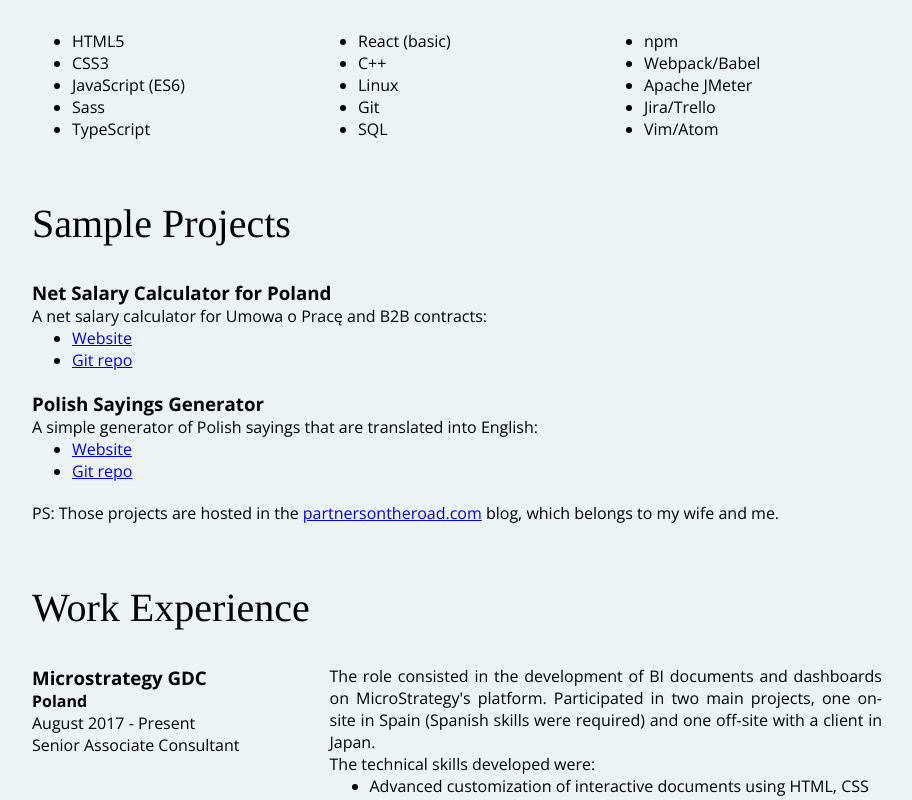
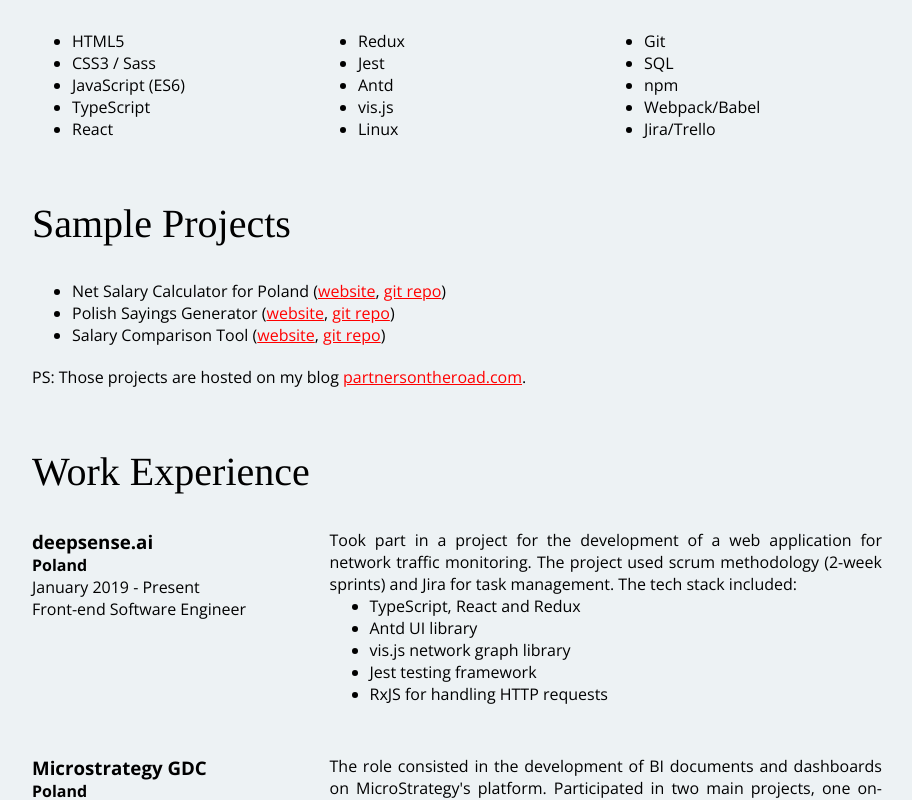
Before and after one commit to rafaelsaback/rafaelsaback.github.io, a website: page index.html in a window 1280 px wide. Shown: the part 556-1356 px from the top of the page, without its empty margins (183-1095 px from the left). Drawn offline with nearby package versions, Linux system fonts and the light colour scheme.

Commit message:
Update resume

```diff
--- a/index.html
+++ b/index.html
@@ -25,7 +25,8 @@
     <!-- NAVIGATION BAR -->
     <nav class="nav-bar">
       <a href="#about">About</a>
-      <a href="#technical-skills">Technical Skills & Tools</a>
+      <a href="#technical-skills">Technical Skills</a>
+      <a href="#sample-projects">Sample Projects</a>
       <a href="#work">Work Experience</a>
       <a href="#education">Education</a>
       <a href="#language">Language Skills</a>
@@ -40,7 +41,7 @@
       <div class="column-wide">
         <h1> Rafael Saback </h1>
         <h2> Passionate about tech. Eager for learning. Enthusiastic team player. </h2>
-        <p> A focused and results-oriented professional who is an expert in analytical problem solving. Rafael is well-versed in front-end development skills, besides also having expertise in database concepts and Linux. Rafael is a fast learner and has a strong passion for learning new skills. He is fluent in Portuguese (native), English and Spanish, besides an intermediate knowledge of Polish (B1 national certificate). </p>
+        <p> A focused and results-oriented Front-end Software Engineer who is an expert on analytical problem solving. Rafael is well-versed in vanilla JavaScript (ES6), React.js and Redux. Besides that, Rafael is a fast learner and has a strong passion for learning new skills. He is fluent in Portuguese (native), English and Spanish, besides an advanced knowledge of Polish (B1 national certificate). </p>
       </div>
       <!-- end column-wide -->
     </div>
@@ -54,20 +55,20 @@
         <h2> Technical Skills & Tools </h2>
         <ul class="skill-elements">
           <li> HTML5 </li>
-          <li> CSS3 </li>
+          <li> CSS3 / Sass </li>
           <li> JavaScript (ES6) </li>
-          <li> Sass </li>
           <li> TypeScript </li>
-          <li> React (basic) </li>
-          <li> C++ </li>
+          <li> React </li>
+          <li> Redux </li>
+          <li> Jest </li>
+          <li> Antd </li>
+          <li> vis.js </li>
           <li> Linux </li>
           <li> Git </li>
           <li> SQL </li>
           <li> npm </li>
           <li> Webpack/Babel </li>
-          <li> Apache JMeter </li>
           <li> Jira/Trello </li>
-          <li> Vim/Atom </li>
         </ul>
       </div>
       <!-- end content-wrap -->
@@ -77,19 +78,24 @@
     <section id="sample-projects" class="sample-projects">
       <div class="content-wrap">
         <h2> Sample Projects </h2>
-        <h3>Net Salary Calculator for Poland</h3>
-        <p>A net salary calculator for Umowa o Pracę and B2B contracts:</p>
         <ul>
-            <li> <a href="https://partnersontheroad.com/net-salary-calculator-poland/" target="_blank"> Website </a></li>
-            <li> <a href="https://github.com/rafaelsaback/net-salary-calculator" target="_blank"> Git repo </a></li>
+          <li>
+            Net Salary Calculator for Poland
+            (<a href="https://partnersontheroad.com/net-salary-calculator-poland/" target="_blank">website</a>,
+            <a href="https://github.com/rafaelsaback/net-salary-calculator" target="_blank">git repo</a>)
+          </li>
+          <li>
+            Polish Sayings Generator
+            (<a href="https://partnersontheroad.com/polish-sayings-generator/" target="_blank">website</a>,
+            <a href="https://github.com/rafaelsaback/polish-sayings-generator" target="_blank">git repo</a>)
+          </li>
+          <li>
+            Salary Comparison Tool
+            (<a href="https://partnersontheroad.com/salary-comparison-city-country-calculator/" target="_blank">website</a>,
+            <a href="https://github.com/rafaelsaback/salary-comparison-by-city" target="_blank">git repo</a>)
+          </li>
         </ul>
-        <h3>Polish Sayings Generator</h3>
-        <p>A simple generator of Polish sayings that are translated into English:</p>
-        <ul>
-            <li> <a href="https://partnersontheroad.com/polish-sayings-generator/" target="_blank"> Website </a></li>
-            <li> <a href="https://github.com/rafaelsaback/polish-sayings-generator" target="_blank"> Git repo </a></li>
-        </ul>
-        <p>PS: Those projects are hosted in the <a href="https://partnersontheroad.com" target="_blank"> partnersontheroad.com</a> blog, which belongs to my wife and me. </p>
+        <p>PS: Those projects are hosted on my blog <a href="https://partnersontheroad.com" target="_blank"> partnersontheroad.com</a>. </p>
       </div>
       <!-- end content-wrap -->
     </section>
@@ -100,13 +106,31 @@
       <div class="content-wrap">
         <h2> Work Experience </h2>
 
-        <!-- MICROSTRATEGY -->
+        <!-- DEEPSENSE.AI -->
         <div class="column-narrow">
-          <h3>Microstrategy GDC</h3>
-          <p><b>Poland</b><br> August 2017 - Present<br> Senior Associate Consultant</p>
+          <h3>deepsense.ai</h3>
+          <p><b>Poland</b><br> January 2019 - Present<br> Front-end Software Engineer</p>
         </div>
         <!-- end column-narrow -->
         <div class="column-wide">
+          <p>Took part in a project for the development of a web application for network traffic monitoring. The project used scrum methodology (2-week sprints) and Jira for task management. The tech stack included:</p>
+          <ul>
+            <li> TypeScript, React and Redux </li>
+            <li> Antd UI library </li>
+            <li> vis.js network graph library </li>
+            <li> Jest testing framework </li>
+            <li> RxJS for handling HTTP requests </li>
+          </ul>
+        </div>
+        <!-- end column-wide -->
+
+        <!-- MICROSTRATEGY -->
+        <div class="column-narrow with-margin-top">
+          <h3>Microstrategy GDC</h3>
+          <p><b>Poland</b><br> August 2017 - December 2018<br> Senior Associate Consultant</p>
+        </div>
+        <!-- end column-narrow -->
+        <div class="column-wide with-margin-top">
           <p>The role consisted in the development of BI documents and dashboards on MicroStrategy's platform.
           Participated in two main projects, one on-site in Spain (Spanish skills were required) and one off-site with a client in Japan.</p>
 
@@ -121,12 +145,12 @@
         <!-- end column-wide -->
 
         <!-- BIR -->
-        <div class="column-narrow bir-desc">
+        <div class="column-narrow with-margin-top">
           <h3>Brazilian Institute of Robotics / SENAI CIMATEC</h3>
           <p><b>Brazil</b><br> August 2013 - December 2016<br> Underwater Robotics Researcher</p>
         </div>
         <!-- end column-wide -->
-        <div class="column-wide bir-desc">
+        <div class="column-wide with-margin-top">
           <p>The software development was all developed using C++ language under Linux environment.</p>
           <p>Member of the team responsible for hardware integration and maintenance, which comprised:</p>
           <ul>
@@ -145,12 +169,12 @@
         <!-- end column-wide -->
 
         <!-- DFKI -->
-        <div class="column-narrow dfki-desc">
+        <div class="column-narrow with-margin-top">
           <h3>DFKI</h3>
           <p><b>Germany</b><br> July 2014 - July 2015<br> Guest Researcher</p>
         </div>
         <!-- end column-wide -->
-        <div class="column-wide dfki-desc">
+        <div class="column-wide with-margin-top">
           <p>Member of the team responsible for hardware integration, which comprised:</p>
           <ul>
             <li>Integration of sensors, thrusters and computers inside FlatFish.</li>
@@ -192,7 +216,7 @@
           <li>Portuguese: Native Language</li>
           <li>English: fluent (language course in Vancouver)</li>
           <li>Spanish: fluent (1 year in Spain as an interchange student)</li>
-          <li>Polish: intermediate (B1 national certificate)</li>
+          <li>Polish: advanced (B1 national certificate)</li>
         </ul>
       </div>
       <!-- end content-wrap -->
@@ -217,7 +241,7 @@
         </span>
       </div>
       <!-- end contact-info -->
-      <p>Copyright 2018 by Rafael Saback</p>
+      <p>Copyright 2019 by Rafael Saback</p>
     </div>
     <!-- end content-wrap -->
   </footer>
```
Also changed, not shown: dist/style.css, 1 other file.
